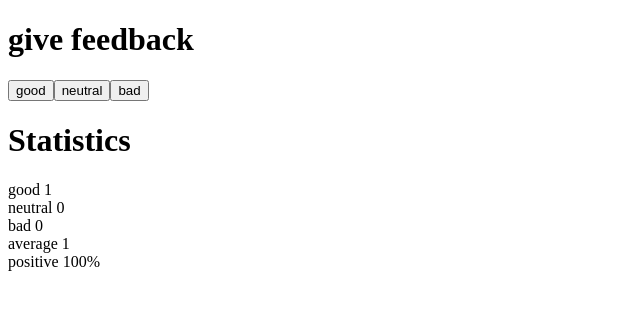
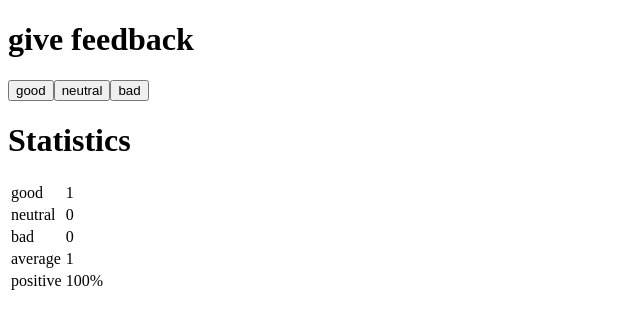
Before and after one commit to Collaboration95/fs, a React (Vite) app in the folder part1/unicafe/: page / in a window 1280 px wide. Both pictures are taken after a click on the button "good". Shown: the top 328 px of the page, without its empty margins (0-640 px from the left). Built offline with nearby package versions, Linux system fonts and the light colour scheme.

Commit message:
Finished part1/1.10 and 1.11*

```diff
--- a/part1/unicafe/src/App.jsx
+++ b/part1/unicafe/src/App.jsx
@@ -6,15 +6,13 @@ const Statistics = ({good , bad , neutral})=>{
   return (
     <>
       <h1>Statistics</h1>
-      good {good}
-      <br/>
-      neutral {neutral}
-      <br/>
-      bad {bad}
-      <br/>
+      <table>
+      <StatisticsLine text="good" value={good}/>
+      <StatisticsLine text="neutral" value={neutral}/>
+      <StatisticsLine text="bad" value={bad}/>
       <Average good={good} bad = {bad} neutral={neutral}/>
-      <br/>
       <Positive good={good} bad = {bad} neutral={neutral}/>
+      </table>
     </>
   )
   }
@@ -22,21 +20,30 @@ const Statistics = ({good , bad , neutral})=>{
     return <h3>No feedback given</h3>
   }
 }
+const StatisticsLine=({text,value})=>{
+
+  return (
+    <tr>
+    <td>{text}</td>
+    <td> {value}</td>
+    </tr>
+  )
+}
 
 const Average= ({good,neutral,bad})=>{
   const average = (good-bad)/(good+neutral+bad);
   if((good+bad+neutral)>0){
     return (
-      <>
-      average {average}
-      </>
+      <tr>
+      <td>average</td><td> {average}</td>
+      </tr>
     )
   }
   else{
     return(
-      <>
-      average 0
-      </>
+      <tr>
+      <td>average</td><td> 0</td>
+      </tr>
     )
   }
 }
@@ -44,16 +51,18 @@ const Positive= ({good,neutral,bad})=>{
   const average = (good)*100/(good+neutral+bad);
   if((good+bad+neutral)>0){
     return (
-      <>
-      positive {average}%
-      </>
+      <tr>
+        <td>positive</td>
+        <td> {average}%</td>
+      </tr>
     )
   }
   else{
     return(
-      <>
-      positive 0%
-      </>
+      <tr>
+      <td>positive</td>
+      <td>0%</td>
+    </tr>
     )
   }
 }
```
